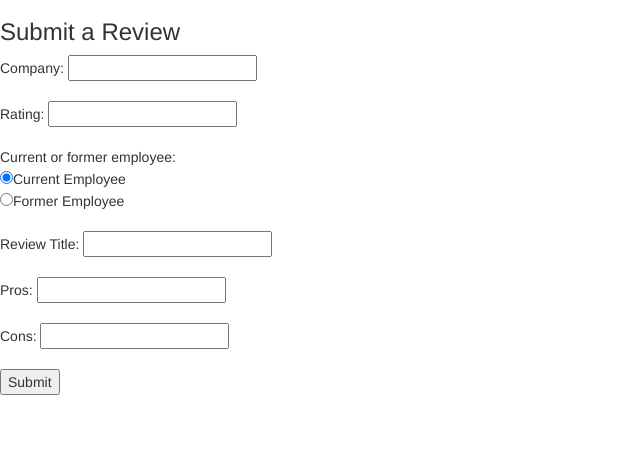
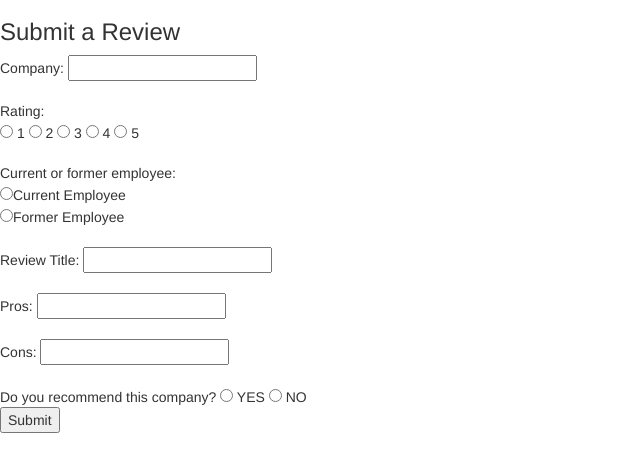
Before and after one commit to marishashodge/Project_Diversitech, a Flask app: template templates/review.html in a window 1280 px wide. Shown: the part 51-523 px from the top of the page, without its empty margins (0-640 px from the left). Run offline with Flask 2, Linux system fonts and the light colour scheme; the template is opened without the code that fills it, so the values that code supplies are empty; some libraries are stand-ins or nearby versions.

Commit message:
Added more info to review form

```diff
--- a/server.py
+++ b/server.py
@@ -320,7 +320,7 @@ def get_ethnicity_info(company_id):
                         "datasets": [
                                 {
                                     "label": "Company",
-                                    "fillColor": "rgba(218,165,117,0.5)",
+                                    "fillColor": "rgba(218,165,117,1)",
                                     "strokeColor": "rgba(218,165,117,0.8)",
                                     "highlightFill": "rgba(218,165,117,0.75)",
                                     "highlightStroke": "rgba(218,165,117,1)",
@@ -425,25 +425,23 @@ def get_ethnicity_info(company_id):
 
 ########################################### NEWS SECTION ####################################################
 
-@app.route("/news-results.json")
-def return_news_results():
-    """Returns a dictionary of news results for company."""
+# @app.route("/news-results.json")
+# def return_news_results():
+#     """Returns a dictionary of news results for company."""
 
-    url = 'https://ajax.googleapis.com/ajax/services/search/news?v=1.0&q=barack%20obama'
+#     url = 'https://ajax.googleapis.com/ajax/services/search/news?v=1.0&q=barack%20obama'
 
-    request = requests.get(url)
+#     request = requests.get(url)
 
-    results = request.json()
+#     results = request.json()
 
-    results
+#     results
+
+#     print results.json()
 
 
+############################################# REVIEW #####################################################
 
-    print results.json()
-
-
-
-###########################################################################################################
 @app.route("/review/<int:company_id>")
 def show_review_page(company_id):
     """Allow user to write a review."""
--- a/templates/company-page.html
+++ b/templates/company-page.html
@@ -40,10 +40,6 @@
         </div>
 
     </div>
-
-
-
-
 
 
     <div class="ethnic-bar-graph">
--- a/templates/review.html
+++ b/templates/review.html
@@ -5,14 +5,24 @@
 
 <form action='/submitted/{{ company_id }}' method='POST'>
     Company: <input type="text" name="company" value="{{ company.name }}" required><br><br>
-    Rating: <input type="text" name="rating" required><br><br>
+    Rating:<br>
+        <input type="radio" name="rating" value="1" required>  1
+        <input type="radio" name="rating" value="2" required>  2
+        <input type="radio" name="rating" value="3" required>  3
+        <input type="radio" name="rating" value="4" required>  4
+        <input type="radio" name="rating" value="5" required>  5<br><br>
     Current or former employee: <br>
-        <input type="radio" name="employee_status" value="current" checked required>Current Employee<br>
+        <input type="radio" name="employee_status" value="current" required>Current Employee<br>
         <input type="radio" name="employee_status" value="former" required>Former Employee<br><br>
     Review Title: <input type="text" name="title"><br><br>
     Pros: <input type="text" name="pros"><br><br>
     Cons: <input type="text" name="cons"><br><br>
+    Do you recommend this company?
+    <input type="radio" name="recommend" value="yes" required>  YES
+    <input type="radio" name="recommend" value="no" required> NO
+    <br>
+
     <input type="submit">
   </form>
   <br>
-{% endblock %}
+{% endblock %}category.percentage + "%"
```
